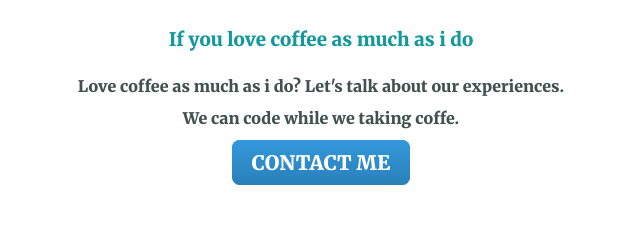
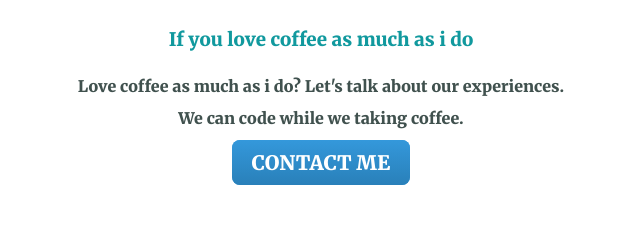
Before and after one commit to fojleR/FojlyRabbi, a plain HTML site: page index.html in a window 1280 px wide. Shown: the part 2285-2525 px from the top of the page, 319-959 px from the left. Drawn offline with Linux system fonts and the light colour scheme.

Commit message:
Update index.html

```diff
--- a/index.html
+++ b/index.html
@@ -43,7 +43,7 @@
         <div class="contact-me">
           <h2>Get In Touch</h2>
           <h3>If you love coffee as much as i do</h3>
-          <p>Love coffee as much as i do? Let's talk about our experiences.<br> We can code while we taking coffe.</p>
+          <p>Love coffee as much as i do? Let's talk about our experiences.<br> We can code while we taking coffee.</p>
           <a class="btn" href="mailto:name@email.com">CONTACT ME</a>
         </div>
       </div>
```
